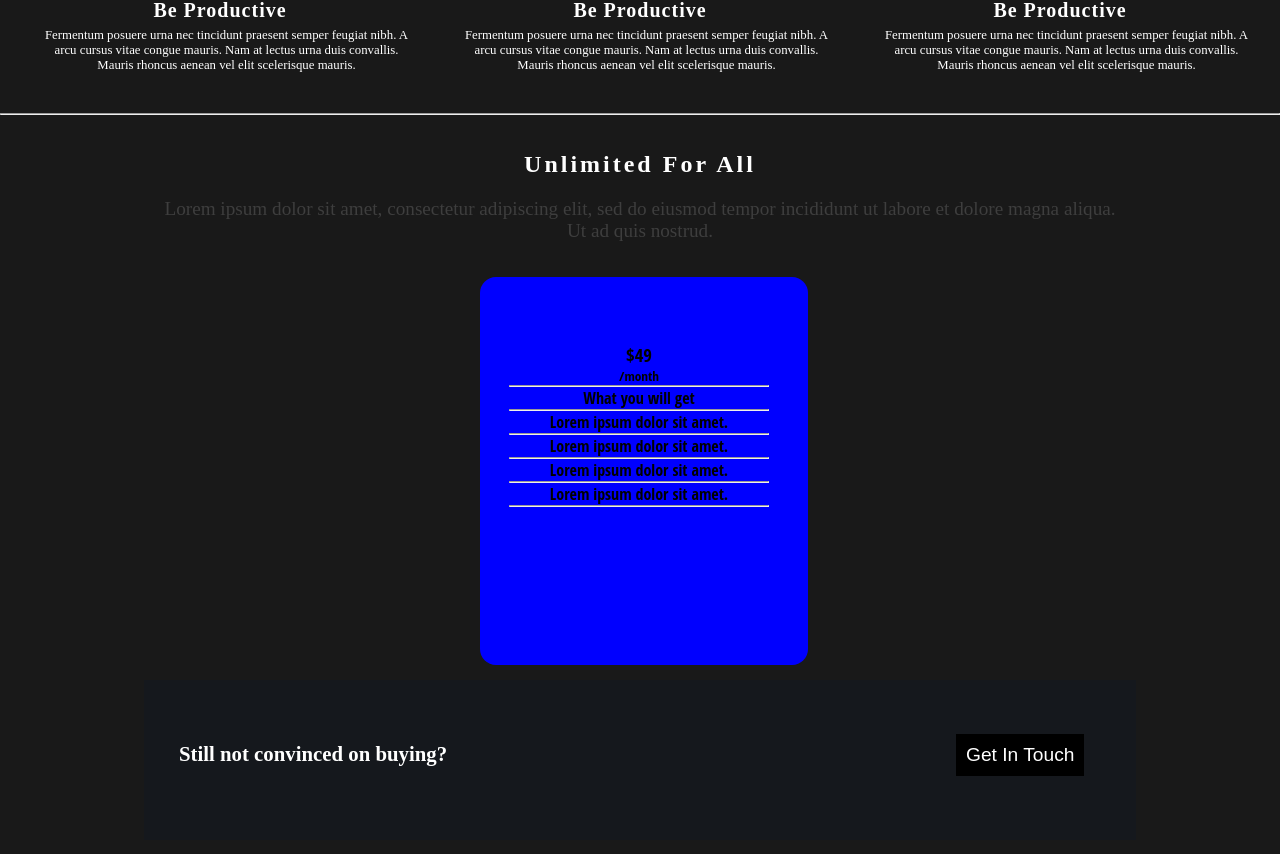
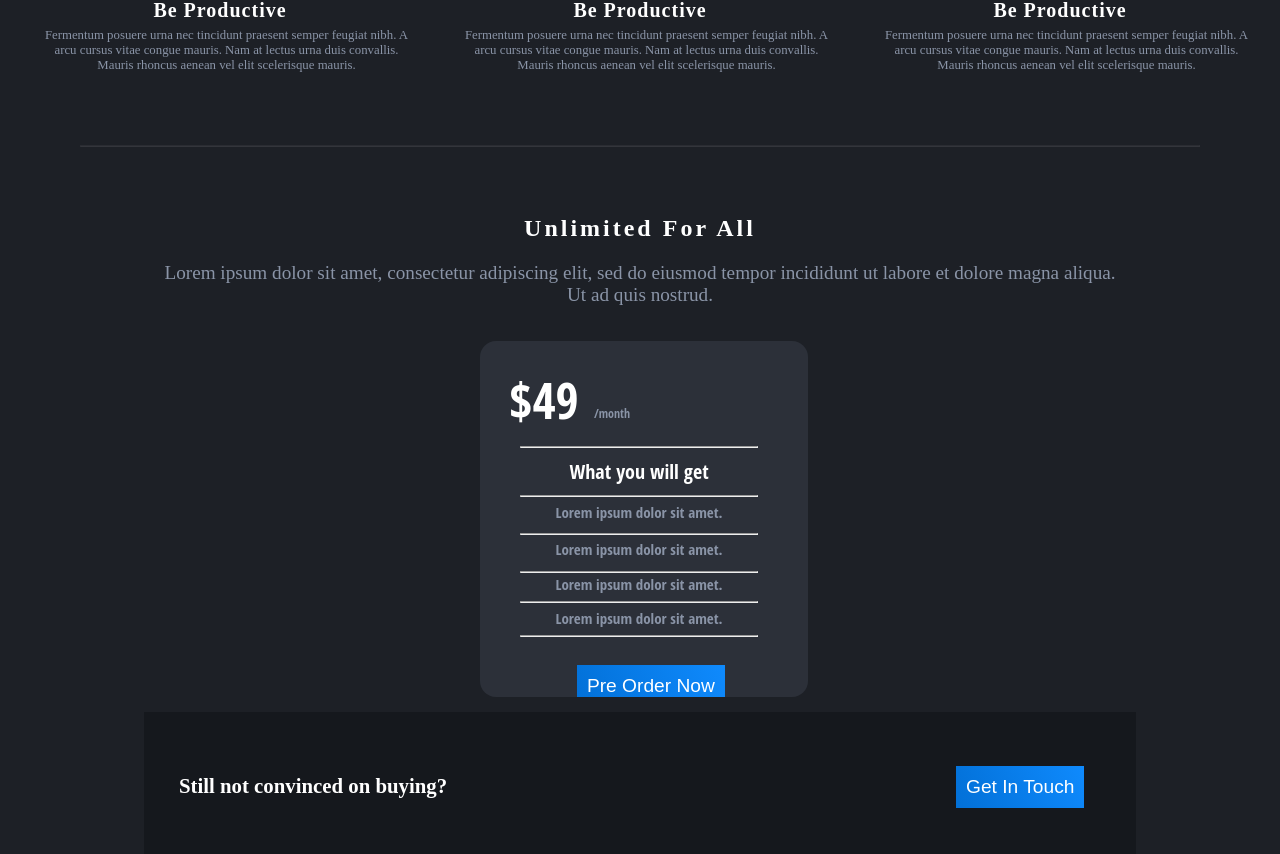
Before and after one commit to prathamesh-borse/Startup-Landing-Page, a plain HTML site: page index.html in a window 1280 px wide. Shown: the part 852-1706 px from the top of the page. Drawn offline with Linux system fonts and the light colour scheme.

Commit message:
All Modification Done

```diff
--- a/CSS/styles.css
+++ b/CSS/styles.css
@@ -4,7 +4,7 @@
 }
 
 body {
-    background-color: #191919;
+    background-color: #1D2026;
 }
 
 .landing_logo {
@@ -29,21 +29,22 @@ body {
 
 .heading_paragraph {
     text-align: center;
-    color: #3e3e3e;
+    color: #8A94A7;
     padding: 0px 1.2em 30px 0px;
     font-size: 1.2em;
 }
 
 .buttons {
     height: 200px;
-  position: relative;
+    position: relative;
 }
 
 .preordernow {
     font-size: 1.2em;
     padding: 10px;
     color: white;
-    background-color: black;
+    background: linear-gradient(
+        65deg, #0270D7 0, #0F8AFD 100%);
     outline: none;
     cursor: pointer;
     border-style: none;
@@ -57,7 +58,7 @@ body {
     font-size: 1.2em;
     padding: 10px;
     color: white;
-    background-color: black;
+    background-color: #242830;
     outline: none;
     cursor: pointer;
     border-style: none;
@@ -92,7 +93,7 @@ body {
 
 .heading_sectiontwo_paragraph {
     text-align: center;
-    color: white;
+    color: #8A94A7;
     padding: 0px 20px 30px 33px;
     font-size: 0.8em;
 }
@@ -107,15 +108,20 @@ body {
 
 .section_three_paragraph {
     text-align: center;
-    color: #3e3e3e;
+    color: #8A94A7;
     padding: 0px 8em 25px;
     font-size: 1.2em;
 }
 
+.lineproductive {
+    margin: 2em 5em;
+    opacity: 0.1;
+}
+
 .card_container {
     width: 18em;
-    height: 22em;
-    background-color: blue;
+    height: 20em;
+    background: #2C3039;
     overflow: hidden;
     border-radius: 1em;
     text-align: center;
@@ -127,14 +133,112 @@ body {
 
 /* Card Template Code Come here */
 .card_content {
-    padding: 0px 20px 10px;
-    margin: 40px -6px;
+    padding: 10px 10px 30px 10px;
+    margin: 45px 15px 60px 15px;
+}
+
+.Numbers {
+    color: white;
+    font-size: 50px;
+    position: relative;
+    left: -95px;
+    bottom: 55px;
+}
+
+.month {
+    color: #8A94A7;
+    font-size: 12px;
+    position: relative;
+    left: -27px;
+    bottom: 7em;
+}
+
+.linebreak {
+    position: relative;
+    bottom: 60px;
+}
+
+.linebreak2 {
+    position: relative;
+    bottom: 80px;
+}
+
+.linebreak3 {
+    position: relative;
+    bottom: 4em;
+}
+
+.linebreak4 {
+    position: relative;
+    bottom: 3em;
+}
+
+.linebreak5 {
+    position: relative;
+    bottom: 40px;
+}
+
+.linebreak6 {
+    position: relative;
+    bottom: 28px;
+}
+
+.get {
+    color: white;
+    font-size: 20px;
+    padding: 10px 10px;
+    margin: 10px 10px;
+    position: relative;
+    bottom: 70px;
+}
+
+.textcard {
+    color: #8A94A7;
+    font-size: 15px;
+    position: relative;
+    bottom: 75px;
+}
+
+.textcard3 {
+    color: #8A94A7;
+    font-size: 15px;
+    position: relative;
+    bottom: 60px;
+}
+
+.textcard4 {
+    color: #8A94A7;
+    font-size: 15px;
+    position: relative;
+    bottom: 47px;
+}
+
+.textcard5 {
+    color: #8A94A7;
+    font-size: 15px;
+    position: relative;
+    bottom: 35px;
+}
+
+.preordernow1 {
+    font-size: 1.2em;
+    padding: 10px;
+    color: white;
+    background: linear-gradient(
+        65deg, #0270D7 0, #0F8AFD 100%);
+    outline: none;
+    cursor: pointer;
+    border-style: none;
+    font-weight: 200;
+    margin: 0;
+    position: relative;
+    left: 5%;
 }
 
 /* Get In Touch */
 
 .container {
-    background-color: #15181D;
+    background: #15181D;
     padding: 0px 0px 4em 0px;
     margin: 15px 9em;
 }
@@ -150,7 +254,7 @@ body {
     font-size: 1.2em;
     padding: 10px;
     color: white;
-    background-color: black;
+    background: linear-gradient(65deg, #0270D7 0, #0F8AFD 100%);
     outline: none;
     cursor: pointer;
     border-style: none;
@@ -169,7 +273,7 @@ body {
 }
 
 .copyright {
-    color: white;
+    color: #8A94A7;
     padding: 10px 23px;
     font-size: 0.5em;
     font-weight: normal;
@@ -179,14 +283,14 @@ body {
 .icons {
     font-size: 1.2em;
     padding: 10px;
-    color: white;
+    color: #0F8AFD;
     outline: none;
     cursor: pointer;
     border-style: none;
     font-weight: 200;
     margin: 0px;
     position: absolute;
-    left: 70%;
+    left: 80%;
     margin: -80px 85px;
     font-weight: normal;
 }
@@ -199,14 +303,13 @@ body {
     border-style: none;
     font-weight: 200;
     position: absolute;
-    left: 70%;
+    left: 80%;
 
 }
 
 a {
     text-decoration: none;
-    color: white;
-    color: white;
+    color: #8A94A7;
     padding: 10px;
     font-size: 0.8em;
     font-weight: normal;
--- a/index.html
+++ b/index.html
@@ -74,7 +74,7 @@
         </div>
     </div>
 
-    <hr>
+    <hr class="lineproductive">
     <div class="section_three">
         <h3 class="section_heading_three">Unlimited For All</h3>
         <p class="section_three_paragraph">Lorem ipsum dolor sit amet, consectetur adipiscing elit, sed do eiusmod
@@ -84,17 +84,18 @@
             <div class="card_content">
                 <h3 class="Numbers">$49</h3>
                 <h5 class="month">/month</h5>
-                <hr>
+                <hr class="linebreak">
                 <h4 class="get">What you will get</h4>
-                <hr>
+                <hr class="linebreak2">
                 <p class="textcard">Lorem ipsum dolor sit amet.</p>
-                <hr>
-                <p class="textcard">Lorem ipsum dolor sit amet.</p>
-                <hr>
-                <p class="textcard">Lorem ipsum dolor sit amet.</p>
-                <hr>
-                <p class="textcard">Lorem ipsum dolor sit amet.</p>
-                <hr>
+                <hr class="linebreak3">
+                <p class="textcard3">Lorem ipsum dolor sit amet.</p>
+                <hr class="linebreak4">
+                <p class="textcard4">Lorem ipsum dolor sit amet.</p>
+                <hr class="linebreak5">
+                <p class="textcard5">Lorem ipsum dolor sit amet.</p>
+                <hr class="linebreak6">
+                <button class="preordernow1">Pre Order Now</button>
             </div>
 
         </div>
```
